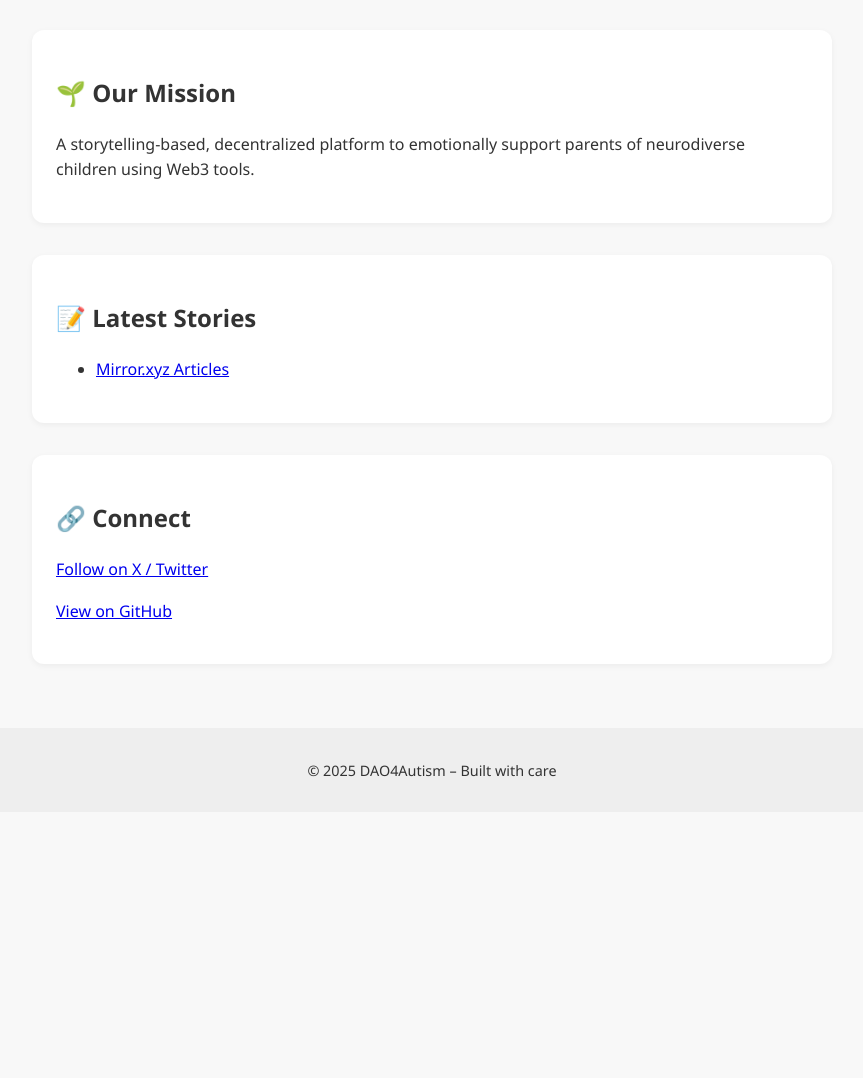
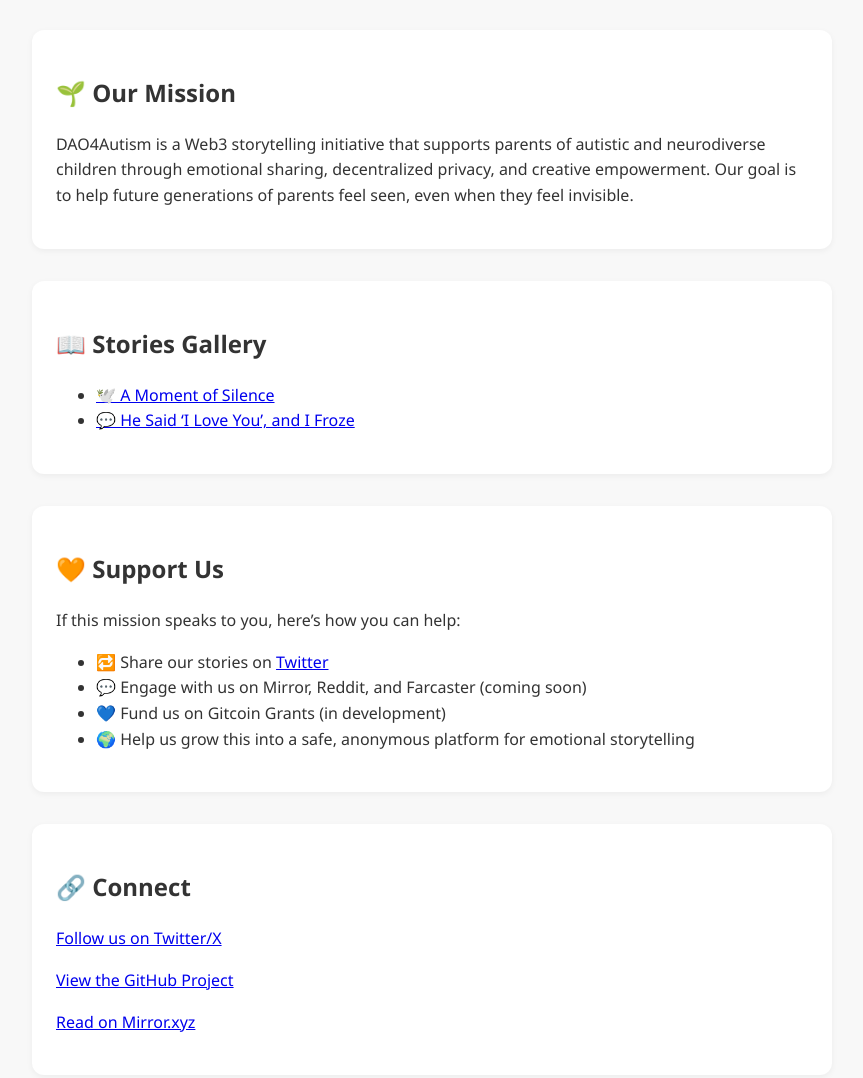
Before and after one commit to DAO4Autism/DAO4Autism, a plain HTML site: page index.html in a window 1280 px wide. Shown: the part 202-1280 px from the top of the page, without its empty margins (208-1071 px from the left). Before the commit the page ends 1014 px from the top, so only its background shows below. Drawn offline with Linux system fonts and the light colour scheme.

Commit message:
Update index.html

```diff
--- a/index.html
+++ b/index.html
@@ -5,6 +5,7 @@
   <meta name="viewport" content="width=device-width, initial-scale=1.0" />
   <title>DAO4Autism</title>
   <link rel="stylesheet" href="style.css">
+  <meta name="description" content="DAO4Autism – A decentralized emotional support space for parents of neurodiverse children.">
 </head>
 <body>
   <header>
@@ -16,27 +17,40 @@
     <section>
       <h2>🌱 Our Mission</h2>
       <p>
-        A storytelling-based, decentralized platform to emotionally support parents of neurodiverse children using Web3 tools.
+        DAO4Autism is a Web3 storytelling initiative that supports parents of autistic and neurodiverse children through emotional sharing, decentralized privacy, and creative empowerment. Our goal is to help future generations of parents feel seen, even when they feel invisible.
       </p>
     </section>
 
     <section>
-      <h2>📝 Latest Stories</h2>
+      <h2>📖 Stories Gallery</h2>
       <ul>
-        <li><a href="https://mirror.xyz/0x68A07Dd4F6b4ab145d6B4338C01A104c2c3b0716">Mirror.xyz Articles</a></li>
-        <!-- Add more as you publish -->
+        <li><a href="https://mirror.xyz/0x68A07Dd4F6b4ab145d6B4338C01A104c2c3b0716/ys4B59KgI2yep7J-kA24WZYJ-K3MCHWtN0VB56r48z8" target="_blank">🕊️ A Moment of Silence</a></li>
+        <li><a href="https://mirror.xyz/0x68A07Dd4F6b4ab145d6B4338C01A104c2c3b0716" target="_blank">💬 He Said ‘I Love You’, and I Froze</a></li>
+        <!-- Add more links as you publish -->
+      </ul>
+    </section>
+
+    <section>
+      <h2>🧡 Support Us</h2>
+      <p>If this mission speaks to you, here’s how you can help:</p>
+      <ul>
+        <li>🔁 Share our stories on <a href="https://x.com/DAO4Autism" target="_blank">Twitter</a></li>
+        <li>💬 Engage with us on Mirror, Reddit, and Farcaster (coming soon)</li>
+        <li>💙 Fund us on Gitcoin Grants (in development)</li>
+        <li>🌍 Help us grow this into a safe, anonymous platform for emotional storytelling</li>
       </ul>
     </section>
 
     <section>
       <h2>🔗 Connect</h2>
-      <p><a href="https://x.com/DAO4Autism" target="_blank">Follow on X / Twitter</a></p>
-      <p><a href="https://github.com/DAO4Autism/DAO4Autism">View on GitHub</a></p>
+      <p><a href="https://x.com/DAO4Autism" target="_blank">Follow us on Twitter/X</a></p>
+      <p><a href="https://github.com/DAO4Autism/DAO4Autism">View the GitHub Project</a></p>
+      <p><a href="https://mirror.xyz/0x68A07Dd4F6b4ab145d6B4338C01A104c2c3b0716" target="_blank">Read on Mirror.xyz</a></p>
     </section>
   </main>
 
   <footer>
-    <p>&copy; 2025 DAO4Autism – Built with care</p>
+    <p>&copy; 2025 DAO4Autism – A Digital Home for Neurodiverse Parents</p>
   </footer>
 </body>
 </html>
```
